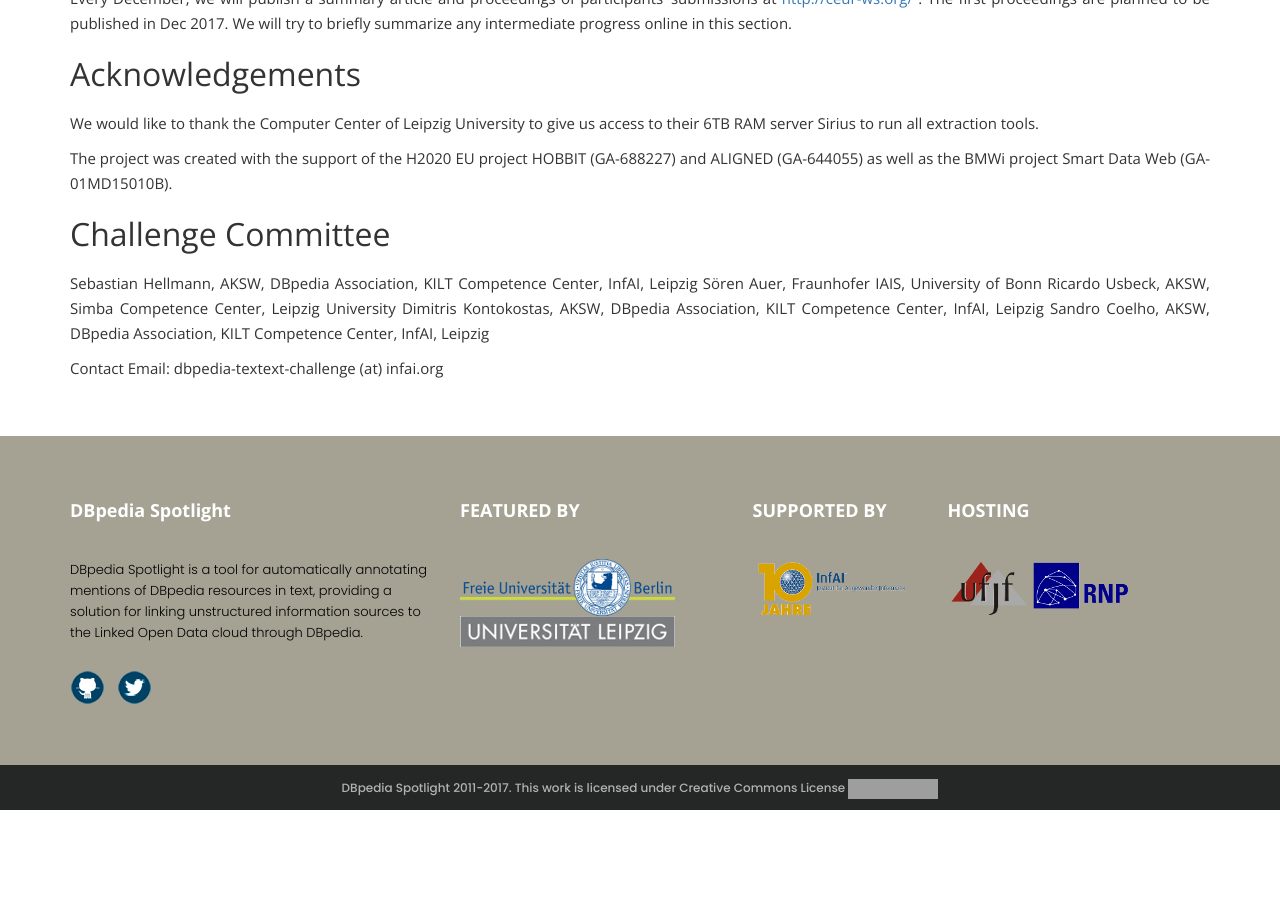
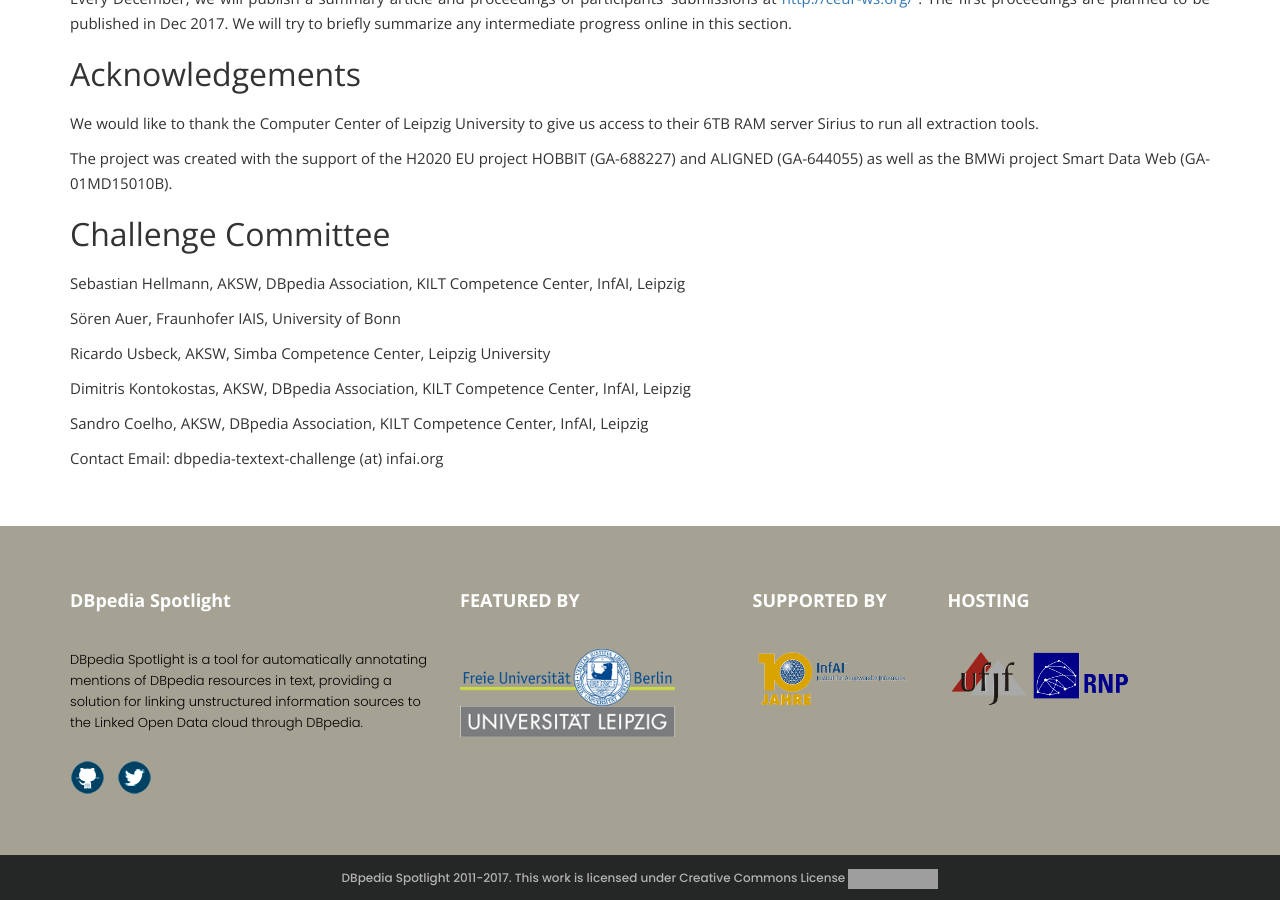
Before and after one commit to dbpedia-spotlight/dbpedia-spotlight.github.io, a Jekyll site: the page built from _posts/2017-03-06-extraction-challenge.md, in a window 1280 px wide and 900 px high, scrolled down 1680 px. Built offline with Jekyll 4.4.1, drawn with Linux system fonts in a browser that asks for light colours; comment, search, counter and statistics services are not loaded; before the commit the page ends 2490 px from its top, so only the background shows below that; part of the change alters nothing that is shown; some of the changed text lies outside the part shown; grey boxes are pictures that could not be loaded.

```diff
--- a/_posts/2017-03-06-extraction-challenge.md
+++ b/_posts/2017-03-06-extraction-challenge.md
@@ -25,7 +25,7 @@ Wikipedia has become the ubiquitous source of knowledge for the world enabling h
 
 ## News and next events
 
-Twitter: Follow @dbpedia, Hashtag: #dbpedianlp
+Twitter: Follow [@dbpedia](http://www.twitter.com/dbpedia), Hashtag: **#dbpedianlp**
 
 LDK conference joined the challenge (Deadline March 19th and April 24th)
 SEMANTiCS joined the challenge (Deadline June 11th and July 17th)
@@ -62,9 +62,13 @@ The project was created with the support of the H2020 EU project HOBBIT (GA-6882
 ## Challenge Committee
 
 Sebastian Hellmann, AKSW, DBpedia Association, KILT Competence Center, InfAI, Leipzig
+
 Sören Auer, Fraunhofer IAIS, University of Bonn
+
 Ricardo Usbeck, AKSW, Simba Competence Center, Leipzig University
+
 Dimitris Kontokostas, AKSW, DBpedia Association, KILT Competence Center, InfAI, Leipzig
+
 Sandro Coelho, AKSW, DBpedia Association, KILT Competence Center, InfAI, Leipzig
 
 Contact Email: dbpedia-textext-challenge (at) infai.org
```
